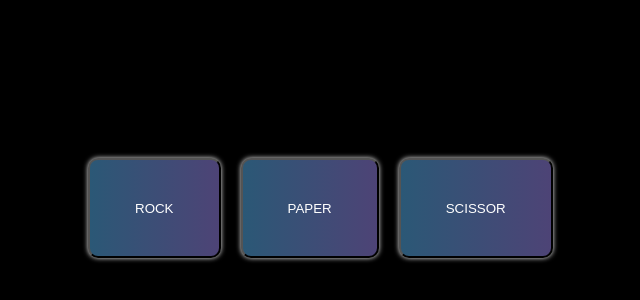
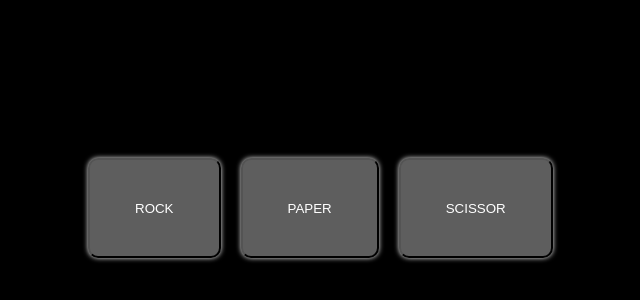
Before and after one commit to dualcorebrain/-Vanilla-Javascript-Rock-Paper-Scissors, a plain HTML site: page index.html in a window 1280 px wide. Shown: the part 212-512 px from the top of the page, without its empty margins (178-818 px from the left). Drawn offline with Linux system fonts and the light colour scheme.

Commit message:
Updating styling | Fixed CSS Layouts

```diff
--- a/handler.js
+++ b/handler.js
@@ -40,6 +40,7 @@ function game(e){
   //play 5 rounds
   //keep scores
 
+  console.log(e.target[id]);
 
   let playerChoice = playerPlay(e);
   let computerChoice = computerPlay();
--- a/style.css
+++ b/style.css
@@ -43,11 +43,9 @@ body{
     box-shadow: 0px 0px 50px 5px rgb(140, 0, 255);
 }
 */
-.btn {
-background-image: linear-gradient(to right, #2b5876 0%, #4e4376  51%, #2b5876  100%)
-}
 
 .btn {
+    background-color: rgb(94, 94, 94);
     margin: 10px;
     padding: 15px 45px;
     text-align: center;
@@ -66,7 +64,7 @@ background-image: linear-gradient(to right, #2b5876 0%, #4e4376  51%, #2b5876  1
     color: #fff;
     text-decoration: none;
     border: 3px solid black;
-    box-shadow: 0px 0px 50px 5px rgb(140, 0, 255);
+    box-shadow: 0px 0px 10px 5px rgb(140, 0, 255);
 }
 
 
@@ -75,7 +73,6 @@ background-image: linear-gradient(to right, #2b5876 0%, #4e4376  51%, #2b5876  1
 
 #hover-images-container{
     position: relative;
-
     top: 20%;
     left: 21%;
 
```
Lines whose indentation alone changed are shown as unchanged.
